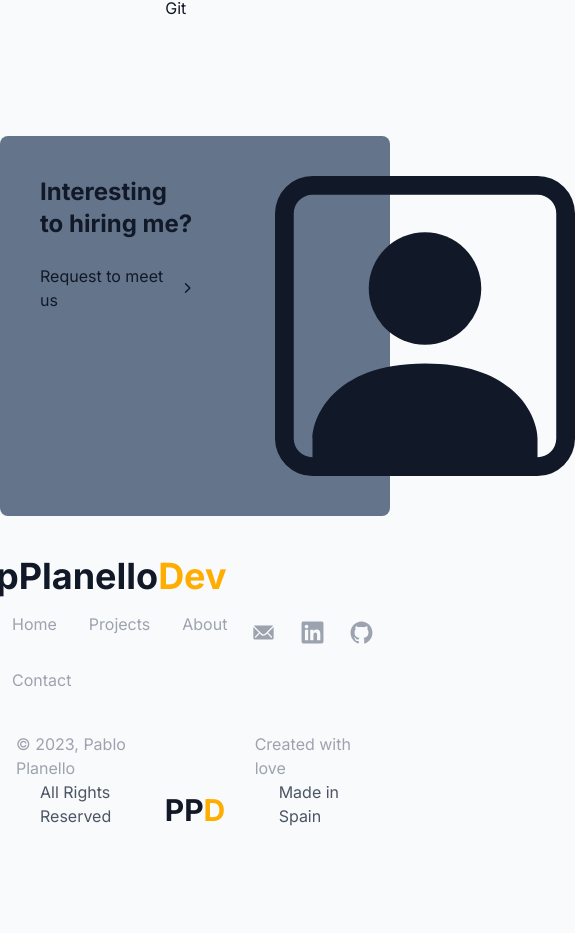
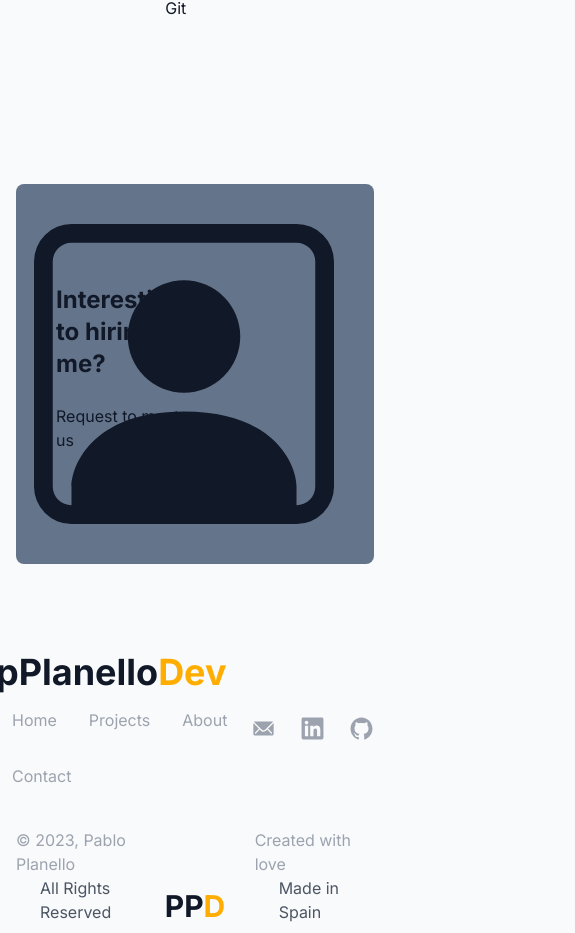
Before and after one commit to pPlanello/portfolio, a Next.js app: page / in a window 390 px wide. Shown: the part 3232-4165 px from the top of the page, 575 px wide, since content can reach past the window. Before the commit the page ends 4108 px from the top, so only its background shows below. Built offline with nearby package versions, Linux system fonts and the light colour scheme.

Commit message:
Fix card footer responsive

```diff
--- a/package.json
+++ b/package.json
@@ -1,6 +1,6 @@
 {
 	"name": "portfolio",
-	"version": "0.9.6",
+	"version": "0.9.7",
 	"private": true,
 	"scripts": {
 		"dev": "next dev",
--- a/src/components/Footer/Footer.tsx
+++ b/src/components/Footer/Footer.tsx
@@ -40,9 +40,9 @@ export default function Footer(): JSX.Element {
 	const year = new Date().getFullYear()
 	return (
 		<footer className="bg-main-theme dark:bg-main-theme-dark pt-9">
-			<section className="flex items-center justify-center">
-				<div className="grid grid-cols-2 p-10 bg-slate-500 rounded-lg w-auto col-2">
-					<div>
+			<section className="max-w-screen-xl px-4 py-12 mx-auto space-y-8 overflow-hidden sm:px-6 lg:px-8">
+				<div className="grid grid-cols-2 p-10 bg-slate-500 rounded-lg w-full flex items-center justify-center">
+					<div className="justify-self-start items-start">
 						<h4 className="pb-6 text-2xl font-bold">
 							Interesting to hiring me?
 						</h4>
@@ -50,7 +50,7 @@ export default function Footer(): JSX.Element {
 							Request to meet us <IoIosArrowForward />
 						</Link>
 					</div>
-					<div className="pl-20">
+					<div className="justify-self-end items-end">
 						<BsPersonSquare size={300} />
 					</div>
 				</div>
```
